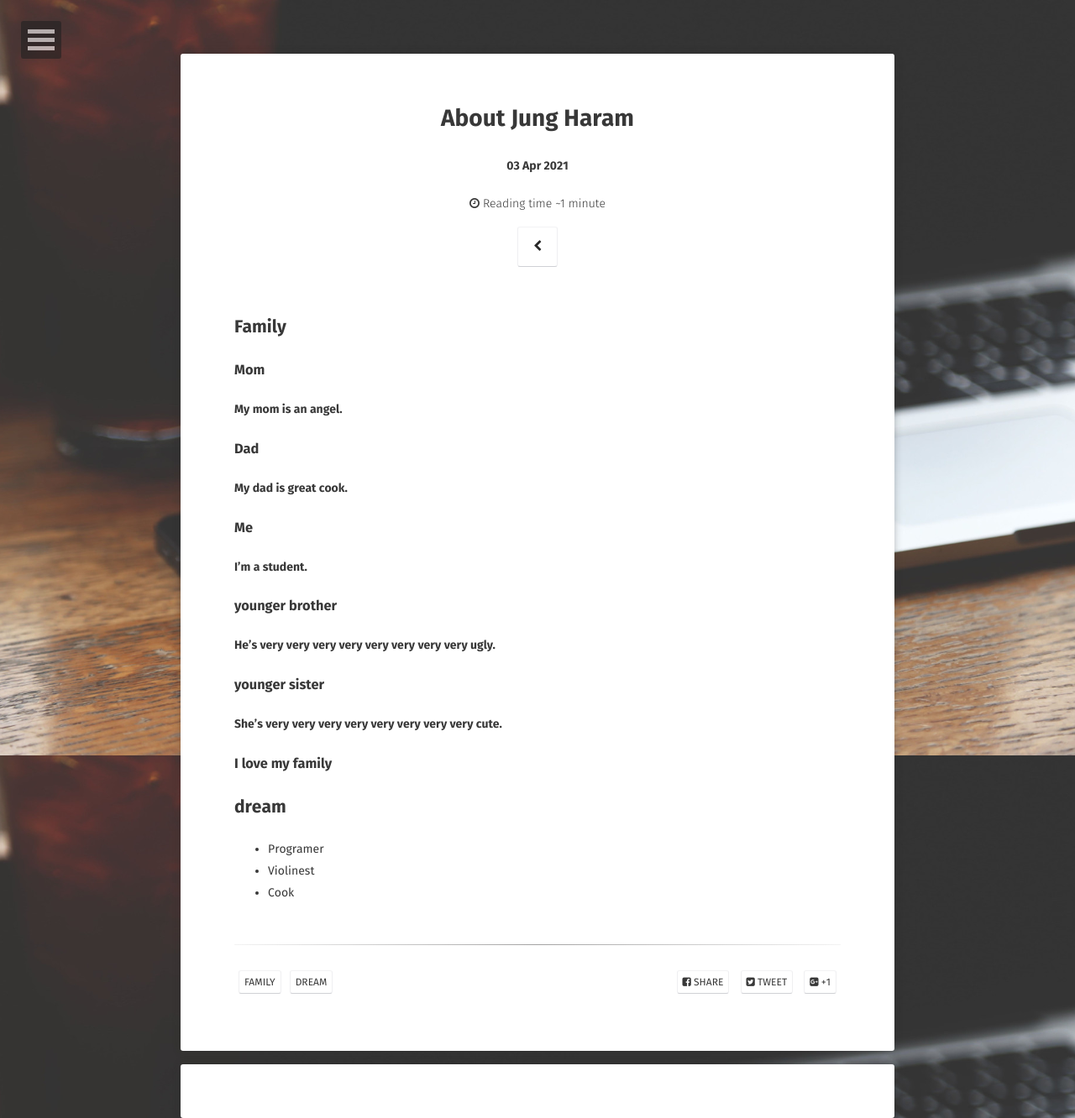
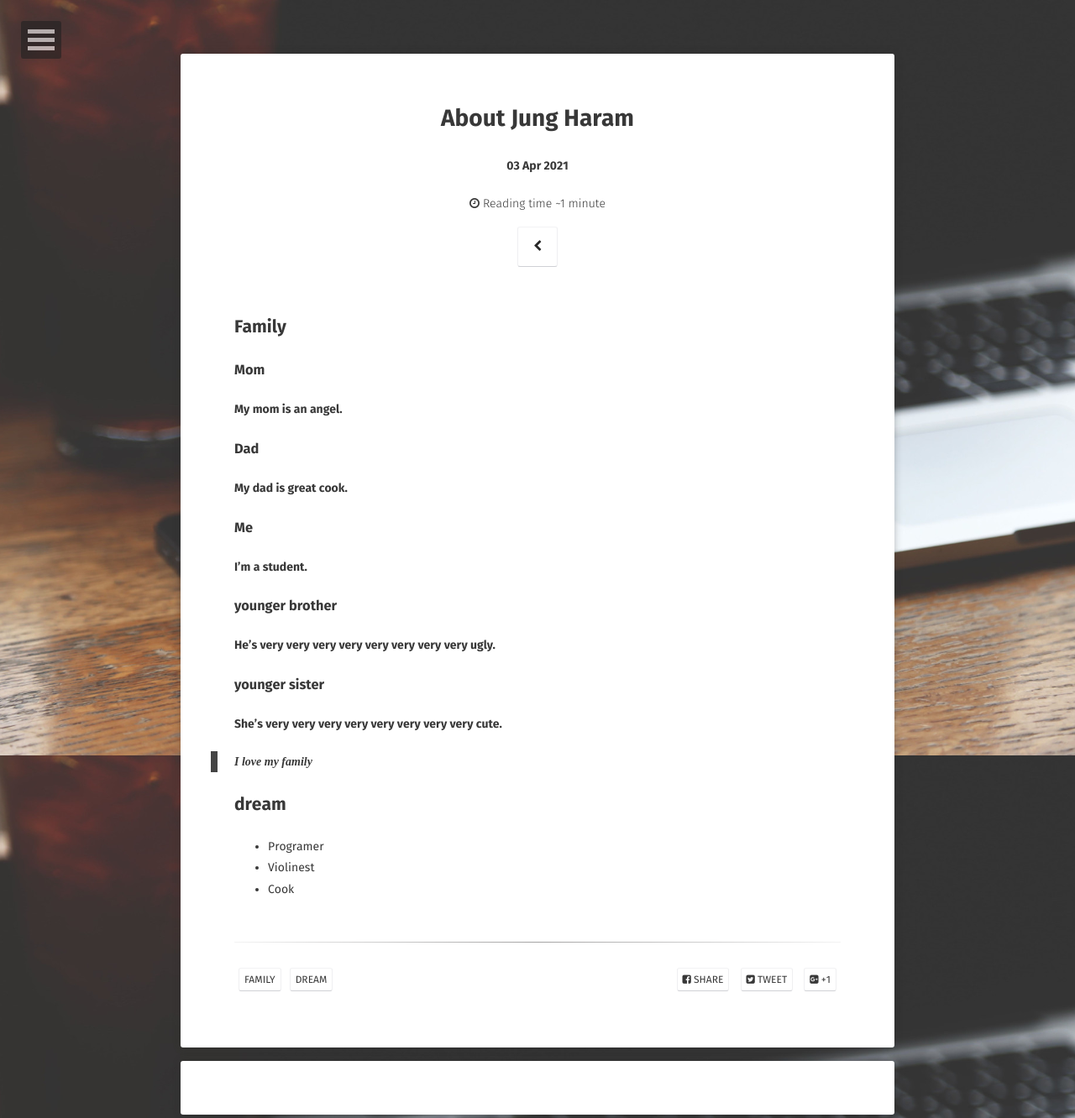
Before and after one commit to KSY1824/ksy1824.github.com, a Jekyll site: the page built from _posts/2021-04-03-My-first-blog-post.md, in a window 1280 px wide. Shown: the whole page at 84% size. Built offline with Jekyll 4.4.1, drawn with Linux system fonts in a browser that asks for light colours; some web fonts are replaced; comment, search, counter and statistics services are not loaded.

```diff
--- a/_posts/2021-04-03-My-first-blog-post.md
+++ b/_posts/2021-04-03-My-first-blog-post.md
@@ -29,7 +29,7 @@ comments: true
 ### younger sister
 #### She's very very very very very very very very cute.
 
-### I love my family
+> #### I love my family
 
 ## dream
 
```
